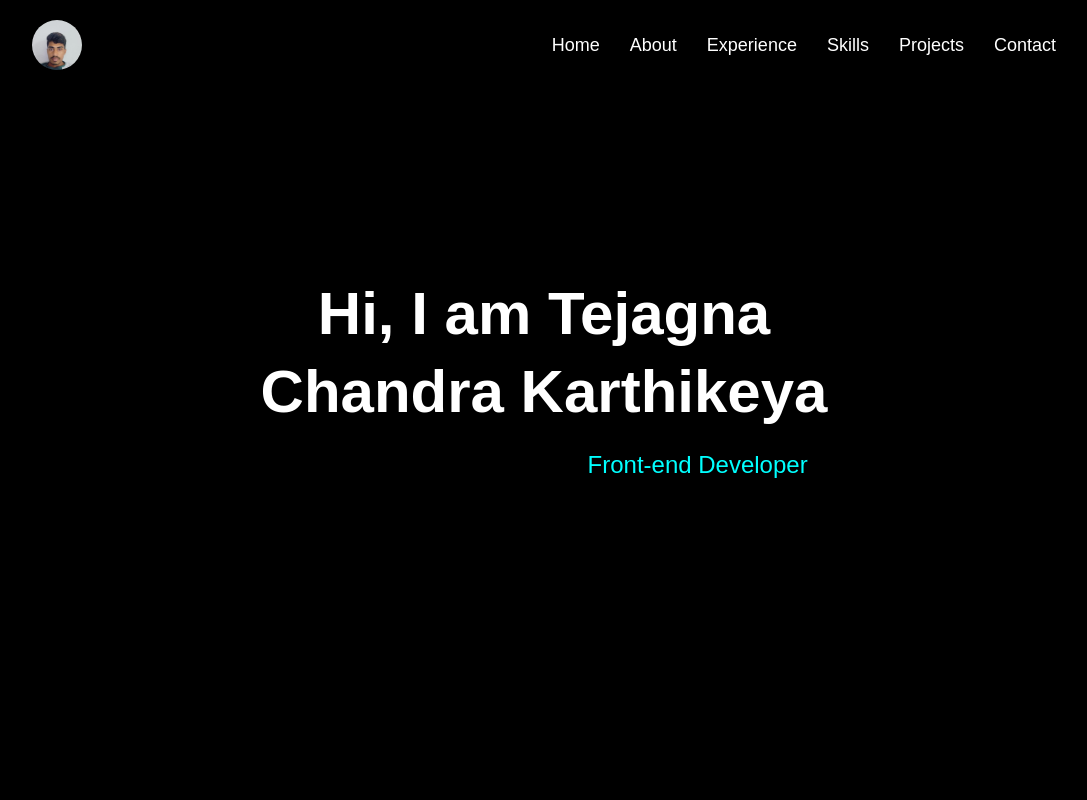
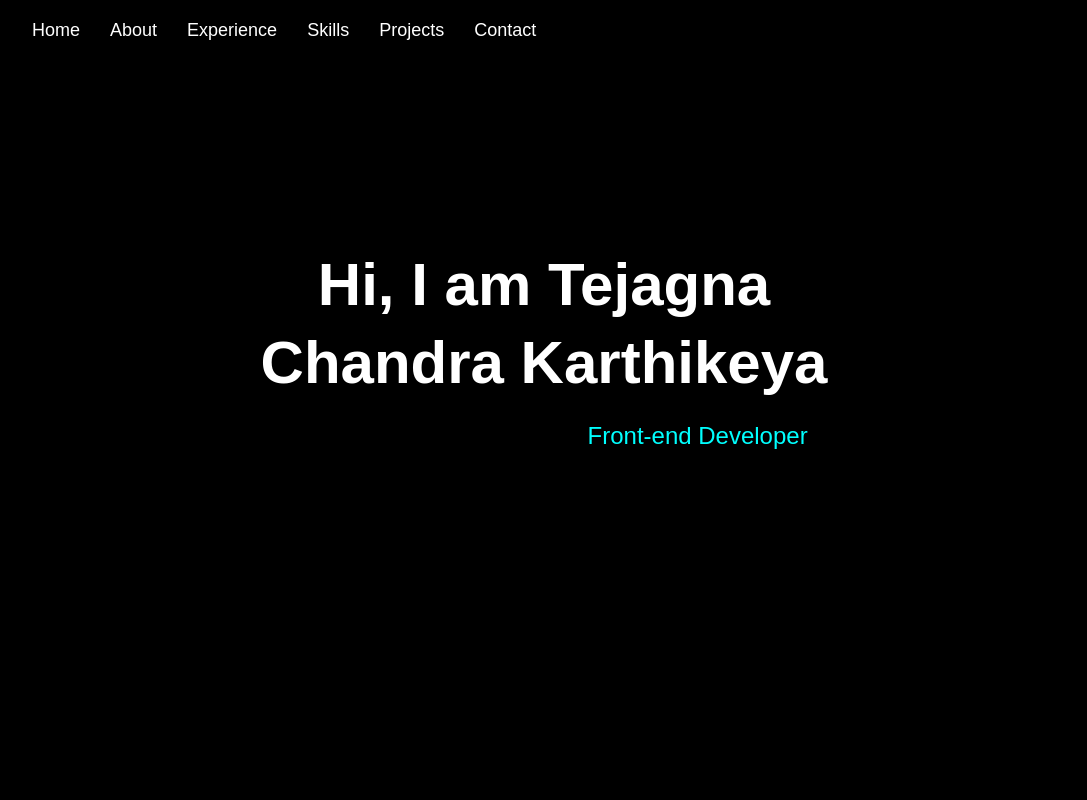
Before and after one commit to Karthikeya-006/Portfolio, a plain HTML site: page index.html in a window 1280 px wide. Shown: the top 800 px of the page, without its empty margins (96-1183 px from the left). Drawn offline with nearby package versions, Linux system fonts and the light colour scheme.

Commit message:
Update index.html

```diff
--- a/index.html
+++ b/index.html
@@ -34,7 +34,6 @@
   <!-- Header Section -->
   <div id="header">
     <div class="nav">
-      <img src="profile-pic.jpg" alt="Logo" class="nav-logo" />
       <ul>
         <li><a href="#header">Home</a></li>
         <li><a href="#about">About</a></li>
```
